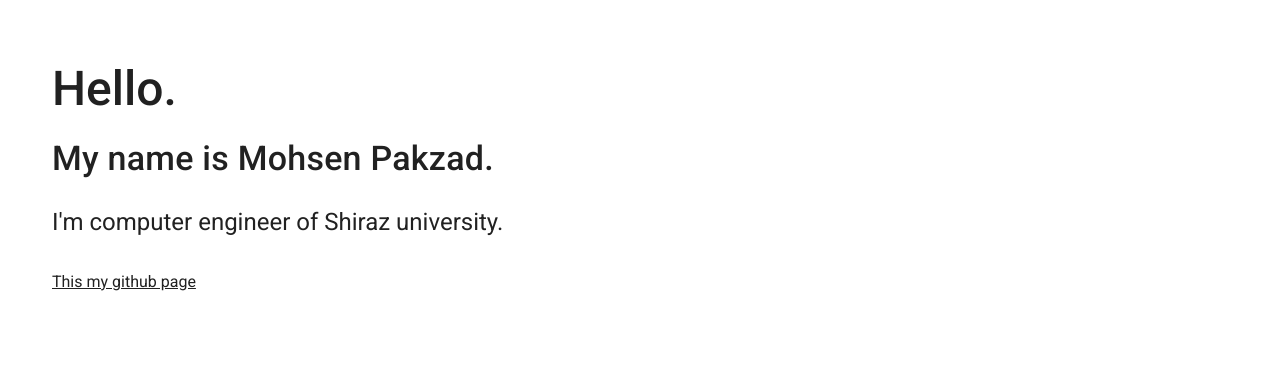
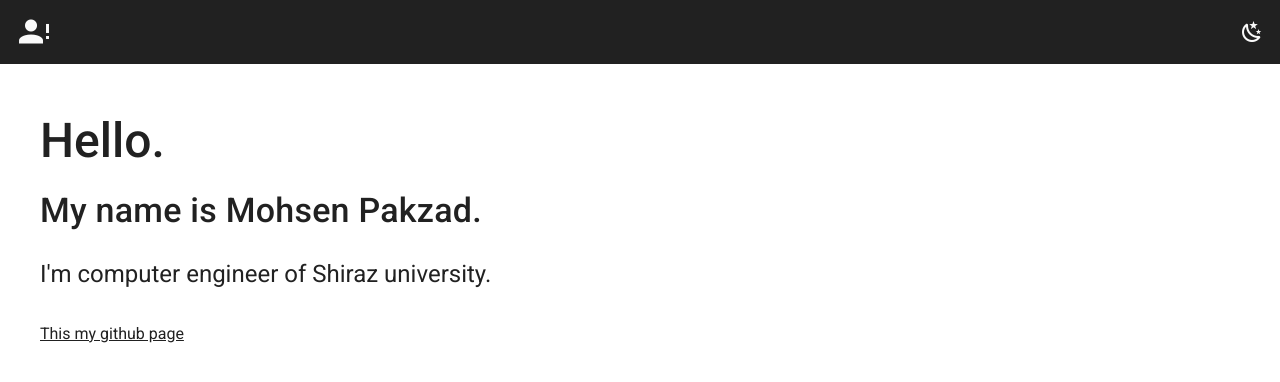
Before and after one commit to mohsenpakzad/my-personal-website, a Nuxt app: page / in a window 1280 px wide. Shown: the top 382 px of the page. Built offline with nearby package versions, Linux system fonts and the light colour scheme.

Commit message:
Migrate form v-content to v-main and add header

```diff
--- a/layouts/default.vue
+++ b/layouts/default.vue
@@ -1,9 +1,26 @@
 <template>
-  <v-app>
-    <v-content>
-      <v-container fluid>
-        <nuxt />
-      </v-container>
-    </v-content>
+  <v-app
+  >
+
+    <app-header></app-header>
+
+    <v-main>
+
+      <nuxt/>
+
+    </v-main>
+
   </v-app>
 </template>
+
+<script>
+  import AppHeader from "../components/AppHeader";
+
+  export default {
+    name: 'default',
+    components: {
+      AppHeader
+    }
+  }
+
+</script>
```
